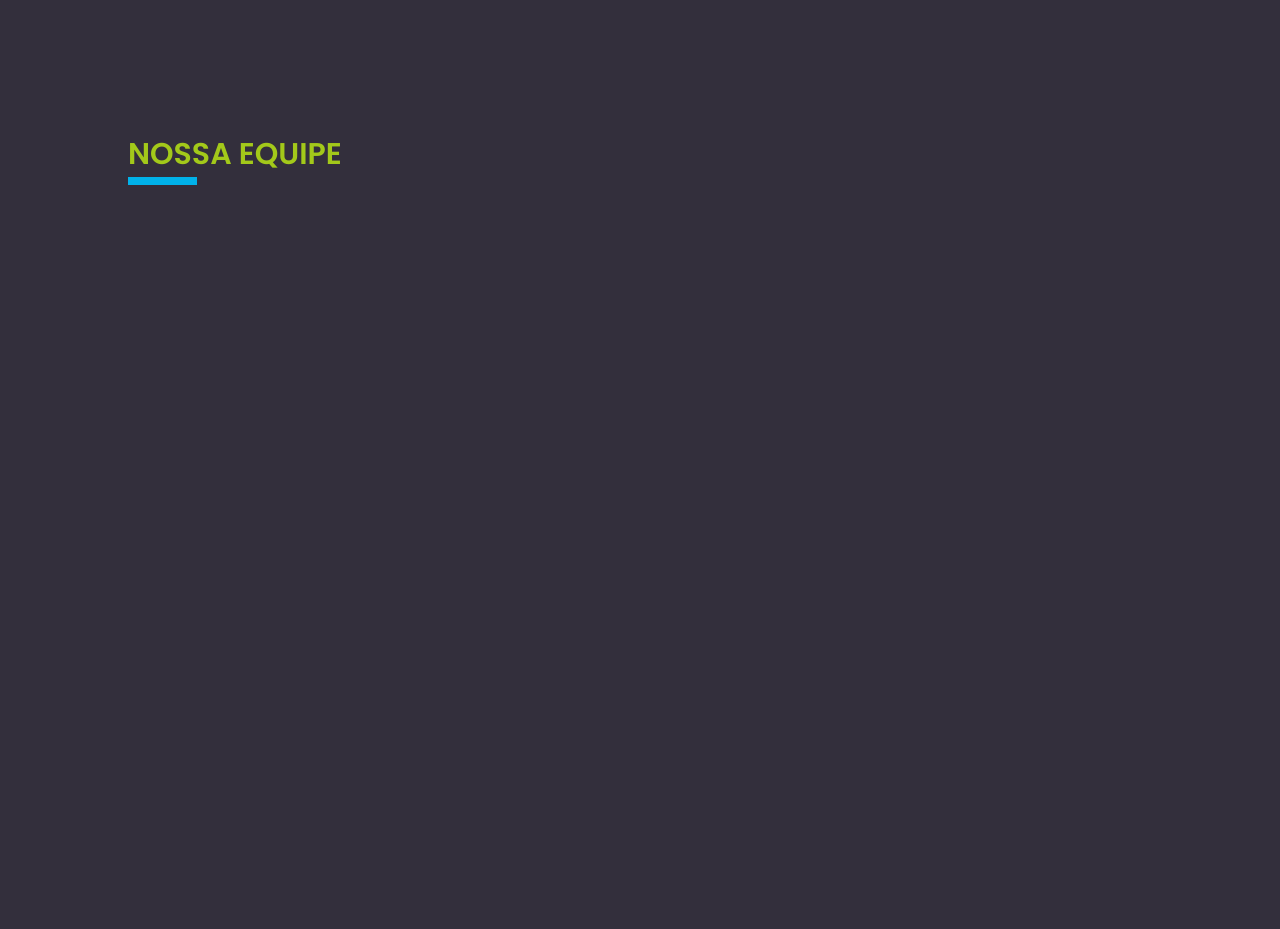
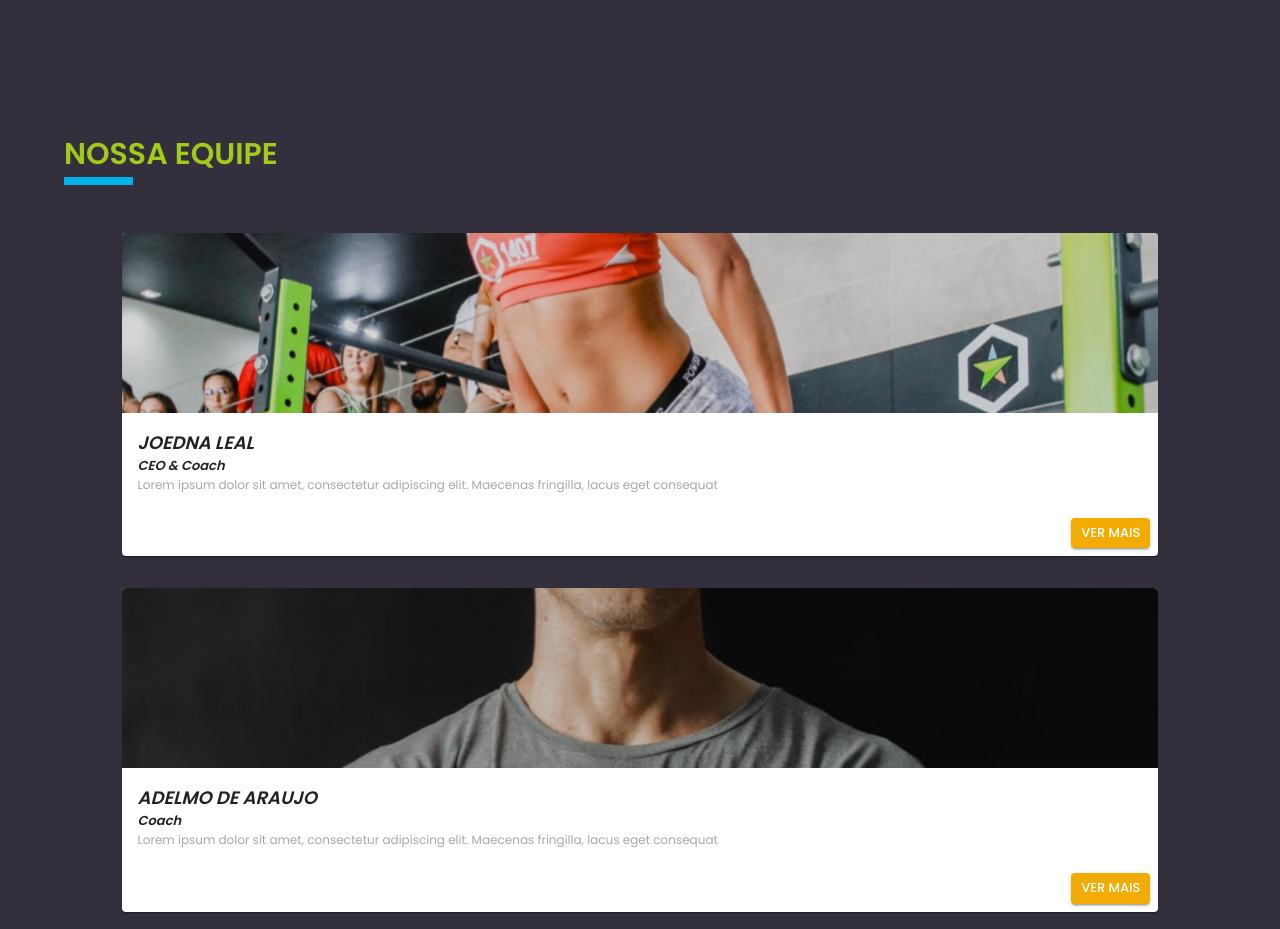
Before and after one commit to lucasrodrigges/1407-site, a React (Vite) app: page / in a window 1280 px wide. Shown: the part 1100-2029 px from the top of the page. Before the commit the page ends 1285 px from the top, so only its background shows below. Built offline with nearby package versions, Linux system fonts and the light colour scheme.

Commit message:
fix mobile styles

```diff
--- a/src/components/Cross/Index.jsx
+++ b/src/components/Cross/Index.jsx
@@ -20,7 +20,6 @@ export default function Cross() {
   return (
     <Box sx={{
       height: {
-        xs: 'calc(100vh + 100px)',
         md: 'calc(100vh + 200px)',
       },
       width: '90%',
--- a/src/components/OurTeam/Index.jsx
+++ b/src/components/OurTeam/Index.jsx
@@ -38,14 +38,13 @@ const cards = [{
 export default function OurTeam() {
   return (
     <Box sx={{
-      // height: '100vh',
-      width: '80%',
+      width: '90%',
       maxWidth: '1368px',
       display: 'flex',
       flexDirection: 'column',
       justifyContent: 'center',
       alignItems: 'center',
-      gap: 2,
+      gap: 6,
     }}
     >
       <Box sx={{
@@ -69,24 +68,23 @@ export default function OurTeam() {
         />
       </Box>
 
-      {/* <Box
+      <Box
         sx={{
           width: '100%',
           display: 'flex',
-          flexDirection: {
-            xs: 'column',
-          },
-          justifyContent: {
-            xs: 'center',
-          },
-          gap: 2,
+          flexDirection: 'column',
+          justifyContent: 'center',
+          alignItems: 'center',
+          gap: 4,
         }}
       >
         {cards.map((card) => (
           <Card
             key={card.title}
             sx={{
-              width: '360px',
+              width: {
+                xs: '90%',
+              },
             }}
           >
             <CardMedia
@@ -149,7 +147,7 @@ export default function OurTeam() {
             </CardActions>
           </Card>
         ))}
-      </Box> */}
+      </Box>
     </Box>
   );
 }
```
